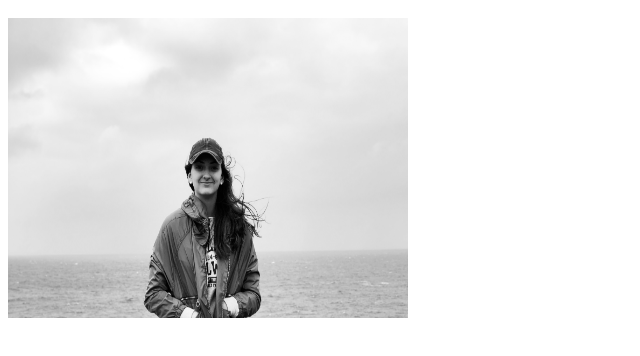
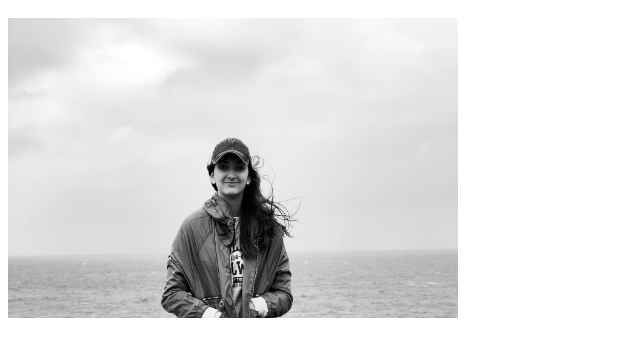
Before and after one commit to sperez1312/sperez1312.github.io, a plain HTML site: page index.html in a window 1280 px wide. Shown: the part 48-404 px from the top of the page, without its empty margins (0-640 px from the left). Drawn offline with Linux system fonts and the light colour scheme.

Commit message:
Update index.html

```diff
--- a/index.html
+++ b/index.html
@@ -1,6 +1,6 @@
 <html>
     <h1>Sabrina's Portfolio</h1>
     <img src="./IMG_1334.jpg"
-         width= "400"
+         width= "450"
          height = "300" />
 </html>
```
